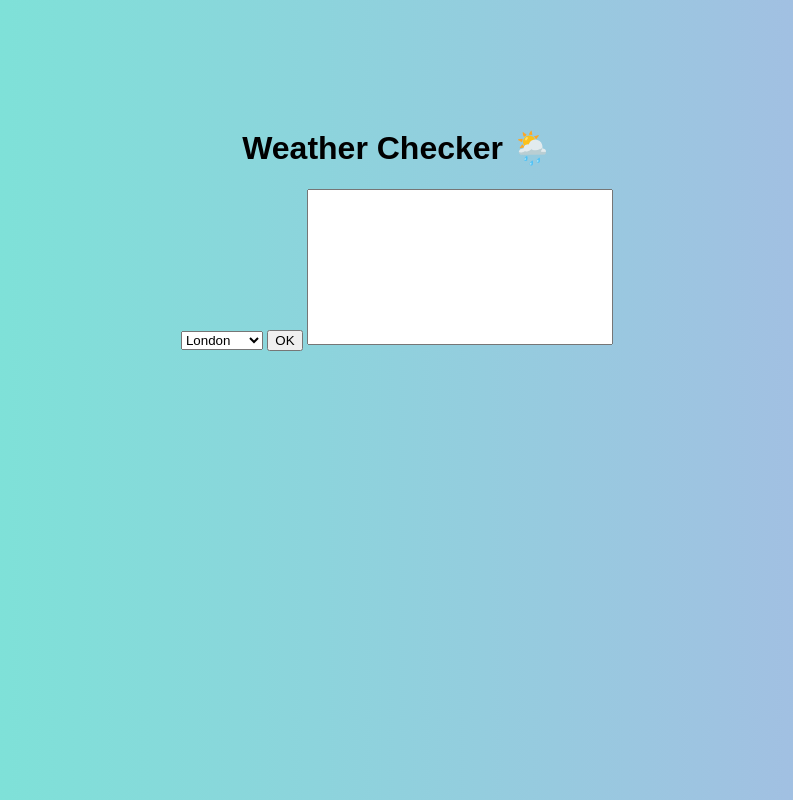
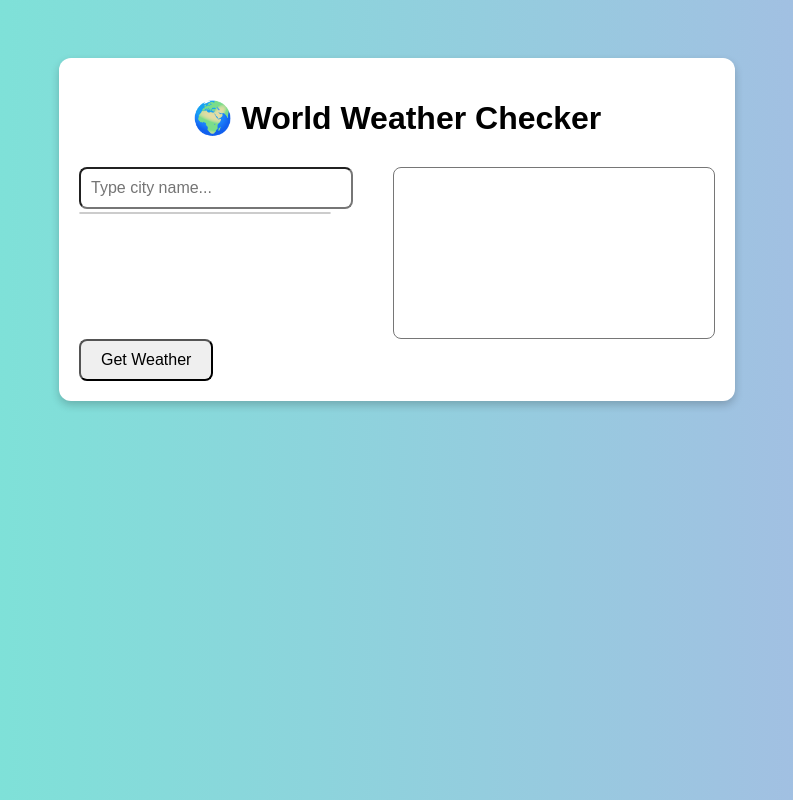
Before and after one commit to srinidhi-23032008/weather-dashboard, a plain HTML site: page index.html in a window 1280 px wide. Shown: the whole page, without its empty margins (243-1036 px from the left). Drawn offline with Linux system fonts and the light colour scheme.

Commit message:
added new changes

```diff
--- a/index.html
+++ b/index.html
@@ -2,27 +2,26 @@
 <html lang="en">
 <head>
   <meta charset="UTF-8">
-  <title>Simple Weather App</title>
+  <title>World Weather Checker</title>
   <link rel="stylesheet" href="style.css">
 </head>
 <body>
 
   <div class="container">
-    <h1>Weather Checker 🌦️</h1>
+    <h1>🌍 World Weather Checker</h1>
 
-    <select id="citySelect">
-      <option value="London">London</option>
-      <option value="New York">New York</option>
-      <option value="Tokyo">Tokyo</option>
-      <option value="Mumbai">Mumbai</option>
-      <option value="Paris">Paris</option>
-      <option value="Tirupati">Tirupati</option>
-      <option value="bangalore">bangalore</option>
-    </select>
+    <div class="main-content">
 
-    <button onclick="getWeather()">OK</button>
+      <div class="left-side">
+        <input type="text" id="cityInput" placeholder="Type city name...">
+        <div id="suggestions"></div>
+        <button onclick="getWeather()">Get Weather</button>
+      </div>
 
-    <textarea id="weatherBox" readonly></textarea>
+      <textarea id="weatherBox" readonly></textarea>
+
+    </div>
+
   </div>
 
   <script src="script.js"></script>
--- a/script.js
+++ b/script.js
@@ -1,4 +1,48 @@
-const apiKey = "ee758fd0eb93f9e116b9de199d0a3caf"; // Replace with your OpenWeatherMap API key
+const apiKey = "0c0c081e6f281c4f0306269a9044c246"; // Replace with your real OpenWeather API Key
+
+let selectedCity = null;
+
+const input = document.getElementById("cityInput");
+const suggestions = document.getElementById("suggestions");
+const weatherBox = document.getElementById("weatherBox");
+
+// Autocomplete logic using Geocoding API
+input.addEventListener("input", function() {
+    const query = input.value.trim();
+
+    if (query.length < 2) {
+        suggestions.innerHTML = "";
+        selectedCity = null;
+        return;
+    }
+
+    fetch(`https://api.openweathermap.org/geo/1.0/direct?q=${query}&limit=5&appid=${apiKey}`)
+    .then(response => response.json())
+    .then(data => {
+        suggestions.innerHTML = "";
+
+        if (data.length === 0) {
+            const noResult = document.createElement("div");
+            noResult.textContent = "No cities found";
+            suggestions.appendChild(noResult);
+            return;
+        }
+
+        data.forEach(city => {
+            const div = document.createElement("div");
+            div.textContent = `${city.name}, ${city.country}`;
+            div.onclick = () => {
+                input.value = `${city.name}, ${city.country}`;
+                selectedCity = city;
+                suggestions.innerHTML = "";
+            };
+            suggestions.appendChild(div);
+        });
+    })
+    .catch(() => {
+        suggestions.innerHTML = "<div>Error loading suggestions</div>";
+    });
+});
 
 function getEmoji(weather) {
     if (weather.includes("cloud")) return "☁️";
@@ -6,23 +50,31 @@ function getEmoji(weather) {
     if (weather.includes("clear")) return "☀️";
     if (weather.includes("snow")) return "❄️";
     if (weather.includes("storm")) return "⛈️";
-    return "🌡️"; // default
+    return "🌡️";
 }
 
 function getWeather() {
-    const city = document.getElementById("citySelect").value;
-    const weatherBox = document.getElementById("weatherBox");
+    if (!selectedCity) {
+        weatherBox.value = "Please select a city from suggestions!";
+        return;
+    }
 
-    fetch(`https://api.openweathermap.org/data/2.5/weather?q=${city}&appid=${apiKey}&units=metric`)
+    const { lat, lon, name, country } = selectedCity;
+
+    fetch(`https://api.openweathermap.org/data/2.5/weather?lat=${lat}&lon=${lon}&appid=${apiKey}&units=metric`)
     .then(response => response.json())
     .then(data => {
-        const temp = data.main.temp;
-        const description = data.weather[0].description;
-        const emoji = getEmoji(description.toLowerCase());
+        if (data.cod === 200) {
+            const temp = data.main.temp;
+            const description = data.weather[0].description;
+            const emoji = getEmoji(description.toLowerCase());
 
-        weatherBox.value = `City: ${city}\nTemperature: ${temp} °C\nCondition: ${description} ${emoji}`;
+            weatherBox.value = `City: ${name}, ${country}\nTemperature: ${temp} °C\nCondition: ${description} ${emoji}`;
+        } else {
+            weatherBox.value = `Error: ${data.message}`;
+        }
     })
     .catch(() => {
-        weatherBox.value = "Could not get weather. Try again!";
+        weatherBox.value = "Could not fetch weather data.";
     });
 }
--- a/style.css
+++ b/style.css
@@ -2,10 +2,10 @@ body {
   background: linear-gradient(to right, #74ebd5, #acb6e5);
   font-family: Arial, sans-serif;
   text-align: center;
-  padding-top: 100px;
+  padding-top: 50px;
 }
 
-.container {}
+.container {
   background: white;
   padding: 20px;
   border-radius: 12px;
@@ -13,15 +13,68 @@ body {
   box-shadow: 0 4px 8px rgba(0,0,0,0.2);
 }
 
-select, button, textarea {
-  margin: 10px;
+h1 {
+  margin-bottom: 30px;
+}
+
+.main-content {
+  display: flex;
+  justify-content: center;
+  gap: 40px;
+  align-items: flex-start;
+}
+
+.left-side {
+  display: flex;
+  flex-direction: column;
+  align-items: flex-start;
+  position: relative;
+}
+
+input {
   padding: 10px;
   border-radius: 8px;
   font-size: 16px;
+  width: 250px;
+  margin-bottom: 10px;
+}
+
+#suggestions {
+  position: absolute;
+  top: 45px;
+  left: 0;
+  background: #f9f9f9;
+  border: 1px solid #ccc;
+  width: 250px;
+  text-align: left;
+  z-index: 1000;
+  max-height: 150px;
+  overflow-y: auto;
+  border-radius: 5px;
+}
+
+#suggestions div {
+  padding: 8px;
+  cursor: pointer;
+}
+
+#suggestions div:hover {
+  background: #e0e0e0;
+}
+
+button {
+  margin-top: 120px;
+  padding: 10px 20px;
+  border-radius: 8px;
+  font-size: 16px;
+  cursor: pointer;
 }
 
 textarea {
   width: 300px;
   height: 150px;
   resize: none;
+  padding: 10px;
+  border-radius: 8px;
+  font-size: 16px;
 }
```
